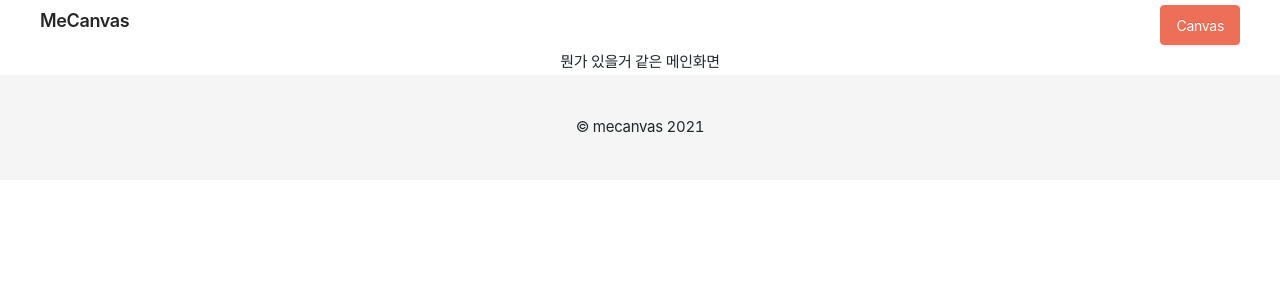
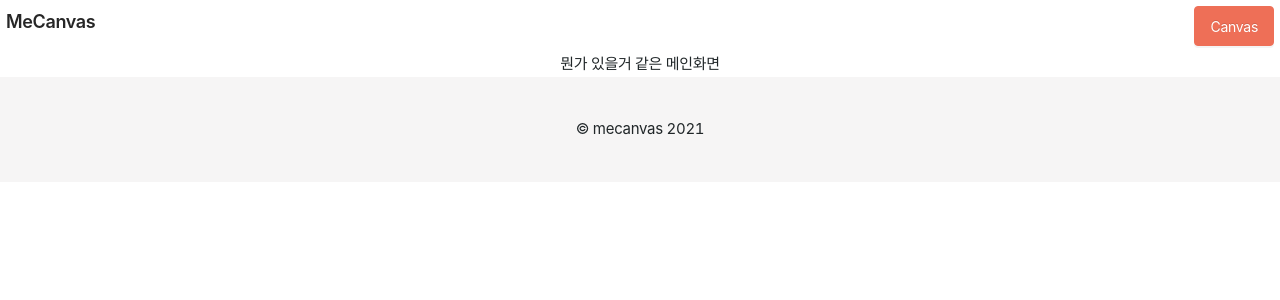
Before and after one commit to mecanvas/early-front, a Next.js app: page / in a window 1280 px wide. Shown: the top 300 px of the page. Built offline with nearby package versions, Linux system fonts and the light colour scheme; a web font is replaced by a local one.

Commit message:
헤더, 푸터 변경

```diff
--- a/src/components/layouts/AppFooter.tsx
+++ b/src/components/layouts/AppFooter.tsx
@@ -1,5 +1,6 @@
 import React from 'react';
 import styled from '@emotion/styled';
+import { useRouter } from 'next/router';
 
 const FooterContainer = styled.footer`
   width: 100%;
@@ -13,6 +14,12 @@ const Footer = styled.div`
 `;
 
 const AppFooter = () => {
+  const router = useRouter();
+
+  if (router.asPath === '/tool') {
+    return null;
+  }
+
   return (
     <FooterContainer>
       <Footer>&copy; mecanvas 2021</Footer>
--- a/src/components/layouts/AppHeader.tsx
+++ b/src/components/layouts/AppHeader.tsx
@@ -5,7 +5,7 @@ import { Button } from 'antd';
 
 const HeaderContainer = styled.header`
   width: 100%;
-  height: 50px;
+  padding: 0.4em;
   background-color: ${({ theme }) => theme.color.white};
 `;
 
@@ -15,7 +15,6 @@ const Header = styled.div`
   align-items: center;
   justify-content: space-between;
   margin: 0 auto;
-  padding: 0 40px;
 `;
 
 const AppHeader = () => {
```
